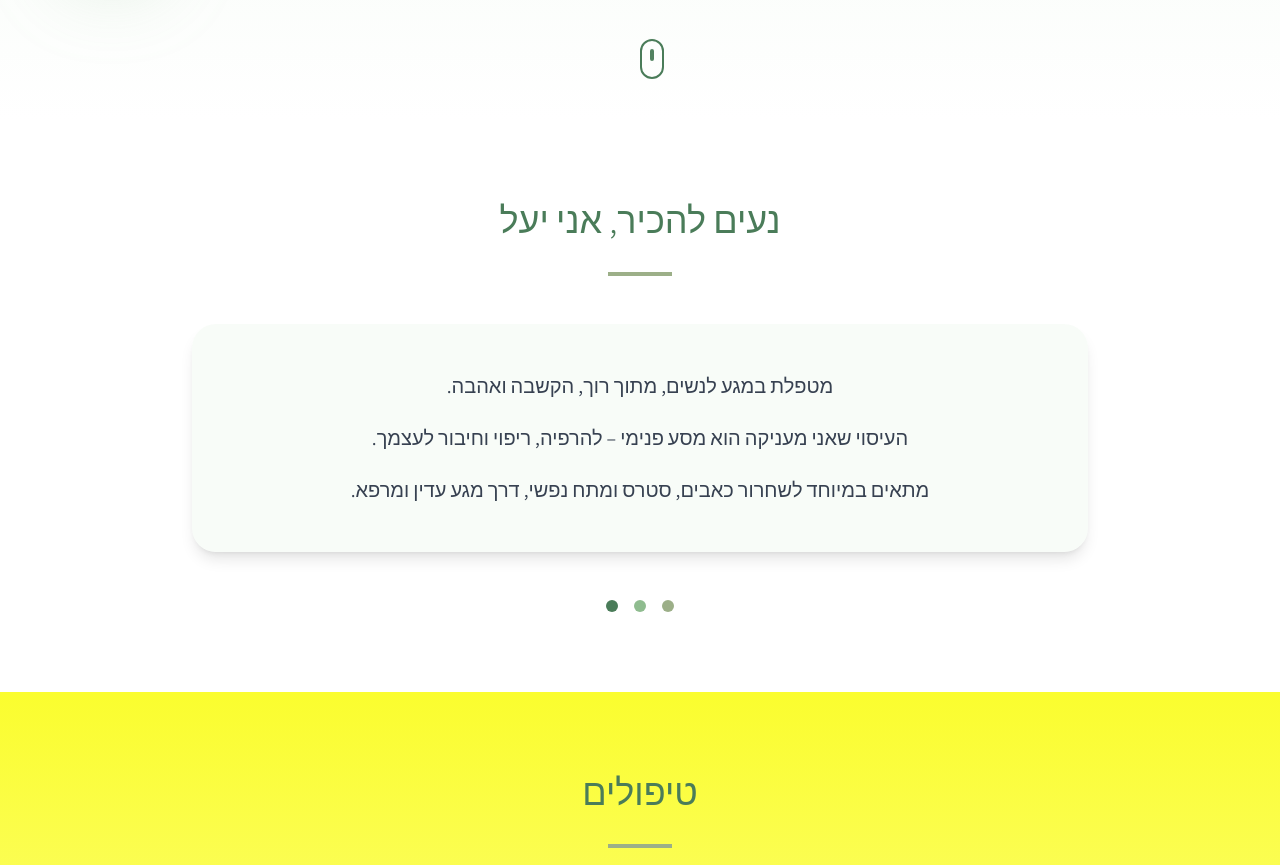
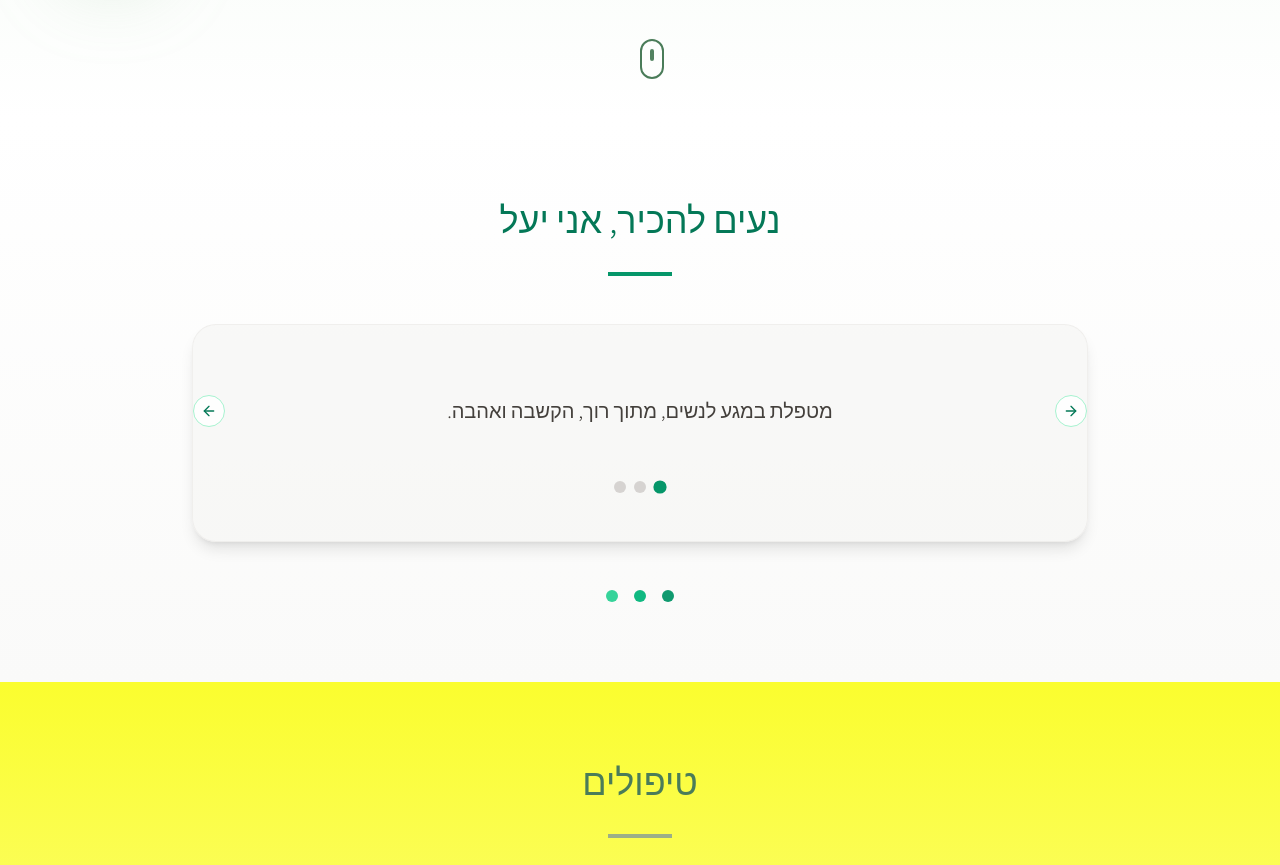
Before and after one commit to AvrahamShfaraw/yaels-healing-touch, a React (Vite) app: page / in a window 1280 px wide. Shown: the part 680-1545 px from the top of the page. Built offline with nearby package versions, Linux system fonts and the light colour scheme.

Commit message:
Refactor: Improve AboutSection carousel and colors
- Implement a smooth-functioning carousel in the AboutSection.
- Adjust color scheme to natural green, white, and cream tones.

```diff
--- a/package.json
+++ b/package.json
@@ -44,7 +44,7 @@
     "clsx": "^2.1.1",
     "cmdk": "^1.0.0",
     "date-fns": "^3.6.0",
-    "embla-carousel-react": "^8.3.0",
+    "embla-carousel-react": "^8.6.0",
     "input-otp": "^1.2.4",
     "lucide-react": "^0.462.0",
     "next-themes": "^0.3.0",
--- a/src/components/AboutSection.tsx
+++ b/src/components/AboutSection.tsx
@@ -1,33 +1,83 @@
+
+import { Carousel, CarouselContent, CarouselItem, CarouselNext, CarouselPrevious } from "@/components/ui/carousel";
+import { useEffect, useState } from "react";
 
 const AboutSection = () => {
+  const [api, setApi] = useState<any>();
+  const [current, setCurrent] = useState(0);
+
+  useEffect(() => {
+    if (!api) {
+      return;
+    }
+
+    setCurrent(api.selectedScrollSnap());
+
+    api.on("select", () => {
+      setCurrent(api.selectedScrollSnap());
+    });
+  }, [api]);
+
+  const aboutTexts = [
+    "מטפלת במגע לנשים, מתוך רוך, הקשבה ואהבה.",
+    "העיסוי שאני מעניקה הוא מסע פנימי – להרפיה, ריפוי וחיבור לעצמך.",
+    "מתאים במיוחד לשחרור כאבים, סטרס ומתח נפשי, דרך מגע עדין ומרפא."
+  ];
+
   return (
-    <section className="py-20 bg-white">
+    <section className="py-20 bg-gradient-to-b from-white to-stone-50">
       <div className="container-custom section-padding">
         <div className="max-w-4xl mx-auto text-center">
-          <h2 className="text-3xl md:text-4xl font-light text-healing-green mb-8">
+          <h2 className="text-3xl md:text-4xl font-light text-emerald-700 mb-8">
             נעים להכיר, אני יעל
           </h2>
-          <div className="w-16 h-1 bg-healing-sage mx-auto mb-12"></div>
+          <div className="w-16 h-1 bg-emerald-600 mx-auto mb-12"></div>
 
-          <div className="bg-healing-mint/30 rounded-3xl p-8 md:p-12 shadow-lg">
-            <div className="space-y-6 text-lg md:text-xl text-gray-700 leading-relaxed">
-              <p>
-                מטפלת במגע לנשים, מתוך רוך, הקשבה ואהבה.
-              </p>
-              <p>
-                העיסוי שאני מעניקה הוא מסע פנימי – להרפיה, ריפוי וחיבור לעצמך.
-              </p>
-              <p>
-                מתאים במיוחד לשחרור כאבים, סטרס ומתח נפשי, דרך מגע עדין ומרפא.
-              </p>
+          <div className="bg-stone-100/60 rounded-3xl p-8 md:p-12 shadow-lg border border-stone-200/50">
+            <Carousel
+              setApi={setApi}
+              opts={{
+                align: "start",
+                loop: true,
+              }}
+              className="w-full"
+            >
+              <CarouselContent>
+                {aboutTexts.map((text, index) => (
+                  <CarouselItem key={index}>
+                    <div className="p-6">
+                      <p className="text-lg md:text-xl text-stone-700 leading-relaxed font-light">
+                        {text}
+                      </p>
+                    </div>
+                  </CarouselItem>
+                ))}
+              </CarouselContent>
+              <CarouselPrevious className="bg-white/80 border-emerald-200 hover:bg-emerald-50 text-emerald-700" />
+              <CarouselNext className="bg-white/80 border-emerald-200 hover:bg-emerald-50 text-emerald-700" />
+            </Carousel>
+
+            {/* Carousel indicators */}
+            <div className="flex justify-center mt-8 space-x-2 space-x-reverse">
+              {aboutTexts.map((_, index) => (
+                <button
+                  key={index}
+                  className={`w-3 h-3 rounded-full transition-all duration-300 ${
+                    current === index
+                      ? 'bg-emerald-600 scale-110'
+                      : 'bg-stone-300 hover:bg-emerald-300'
+                  }`}
+                  onClick={() => api?.scrollTo(index)}
+                />
+              ))}
             </div>
           </div>
 
           {/* Decorative elements */}
           <div className="flex justify-center mt-12 space-x-4 space-x-reverse">
-            <div className="w-3 h-3 bg-healing-sage rounded-full"></div>
-            <div className="w-3 h-3 bg-healing-light-green rounded-full"></div>
-            <div className="w-3 h-3 bg-healing-green rounded-full"></div>
+            <div className="w-3 h-3 bg-emerald-600 rounded-full animate-pulse"></div>
+            <div className="w-3 h-3 bg-emerald-500 rounded-full animate-pulse delay-150"></div>
+            <div className="w-3 h-3 bg-emerald-400 rounded-full animate-pulse delay-300"></div>
           </div>
         </div>
       </div>
```
Also changed, not shown: 1 other file (tests, documents, lock files or other folders).
